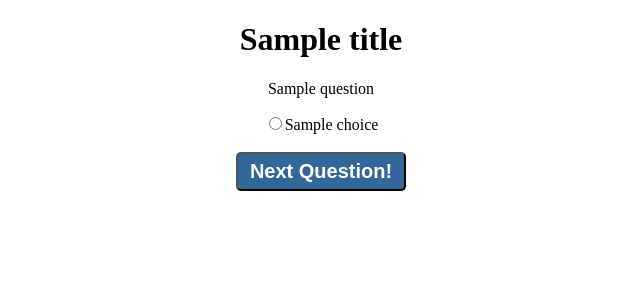
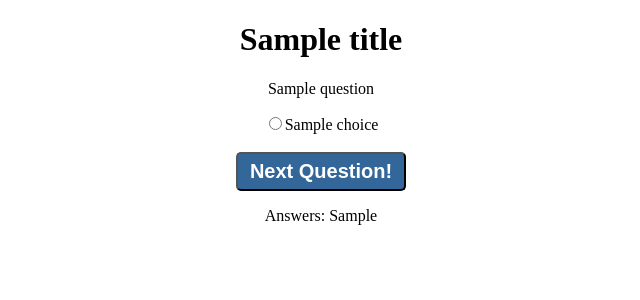
Before and after one commit to davidwisz/flask-surveys, a Flask app: template templates/survey-question.html in a window 1280 px wide. Shown: the top 300 px of the page, without its empty margins (319-959 px from the left). Run offline with Flask 2, Linux system fonts and the light colour scheme; the template is opened without the code that fills it: most values are stand-ins (such as "Sample title", 1, 10 or a date in 2020).

Commit message:
fixed responses in session

```diff
--- a/app.py
+++ b/app.py
@@ -24,19 +24,18 @@ def initiate_session():
 
 @app.route("/questions/<int:question_num>")
 def display_question(question_num):
-    #import pdb; pdb.set_trace()
-    if question_num != len(session["responses"]):
-        responses = session["responses"]
+    the_answers = session["responses"]
+    decoded_responses = the_answers
+    if question_num != len(the_answers):
         flash("You are missing an answer!")
-        #breakpoint()
-        return redirect(f"/questions/{len(responses)}")
+        return redirect(f"/questions/{len(the_answers)}")
 
     question_instance = satisfaction_survey.questions[question_num]
     question_text = question_instance.question
     choices = question_instance.choices
     title = f"Question {question_num + 1}"
 
-    return render_template("survey-question.html", title=title, question=question_text, choices=choices, question_num=question_num)
+    return render_template("survey-question.html", title=title, question=question_text, choices=choices, question_num=question_num, decoded_responses=decoded_responses)
 
 @app.route("/answer", methods=["POST"])
 def process_answer():
@@ -45,9 +44,9 @@ def process_answer():
     question_num = int(request.form['question_num']) + 1
 
     if question_num < len(question_instance):
-        responses = session["responses"]
-        responses.append(request.form['question'])
-        session["responses"] = responses
+        the_answers = session["responses"]
+        the_answers.append(request.form["question"])
+        session["responses"] = the_answers
         destination = f"/questions/{question_num}"
     else:
         destination = "/thank-you"
--- a/templates/survey-question.html
+++ b/templates/survey-question.html
@@ -10,10 +10,13 @@
     <form action='/answer' method="POST">
         <p> {{ question }} </p>
         {% for choice in choices %}
-            <input type="radio" id="{{choice}}" name="question">{{ choice }}</input><br>
+            <input type="radio" value="{{choice}}" name="question">{{ choice }}</input><br>
         {% endfor %}
         <input type="hidden" name="question_num" value="{{question_num}}"></input>
         <br>
         <button type="submit">Next Question!</button>
     </form>
+    <p>
+        <div id="responses">Answers: {{decoded_responses}}</div>
+    </p>
 {% endblock %}
```
